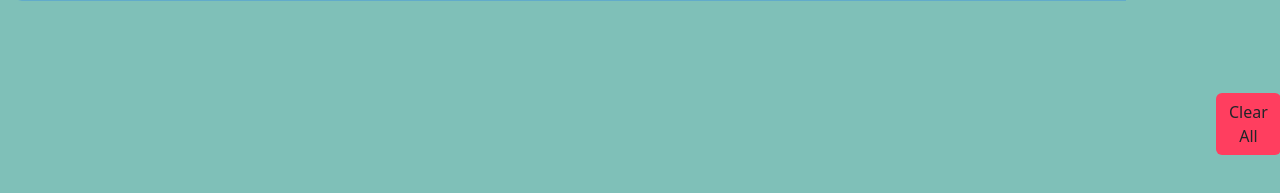
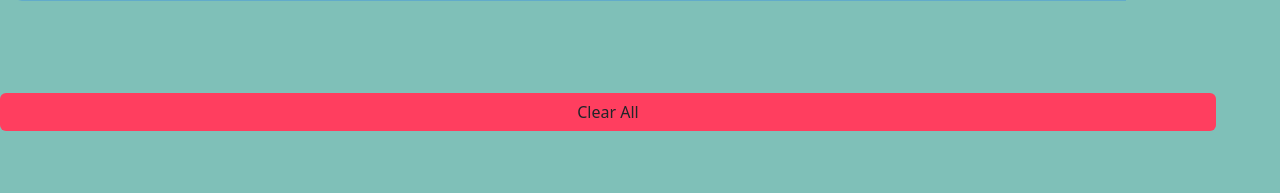
Before and after one commit to ridwan1719/ridwan1719.github.io, a plain HTML site: page index.html in a window 1280 px wide. Shown: the part 133-326 px from the top of the page. Drawn offline with nearby package versions, Linux system fonts and the light colour scheme.

Commit message:
Update stylesheet.css

```diff
--- a/stylesheet.css
+++ b/stylesheet.css
@@ -73,7 +73,7 @@
     text-decoration: line-through;
 }
 #clear-btn-task{
-    margin-left: 95% ;
+    width: 95% ;
     background: rgb(255, 62, 95);
     margin-top: 10vh;
 }
```
